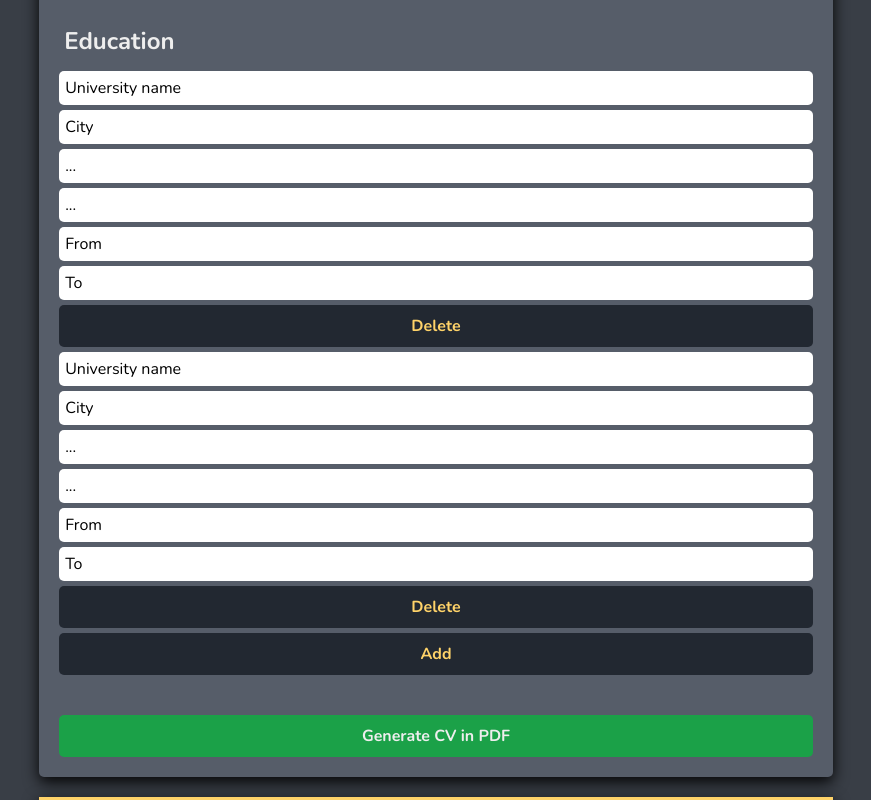
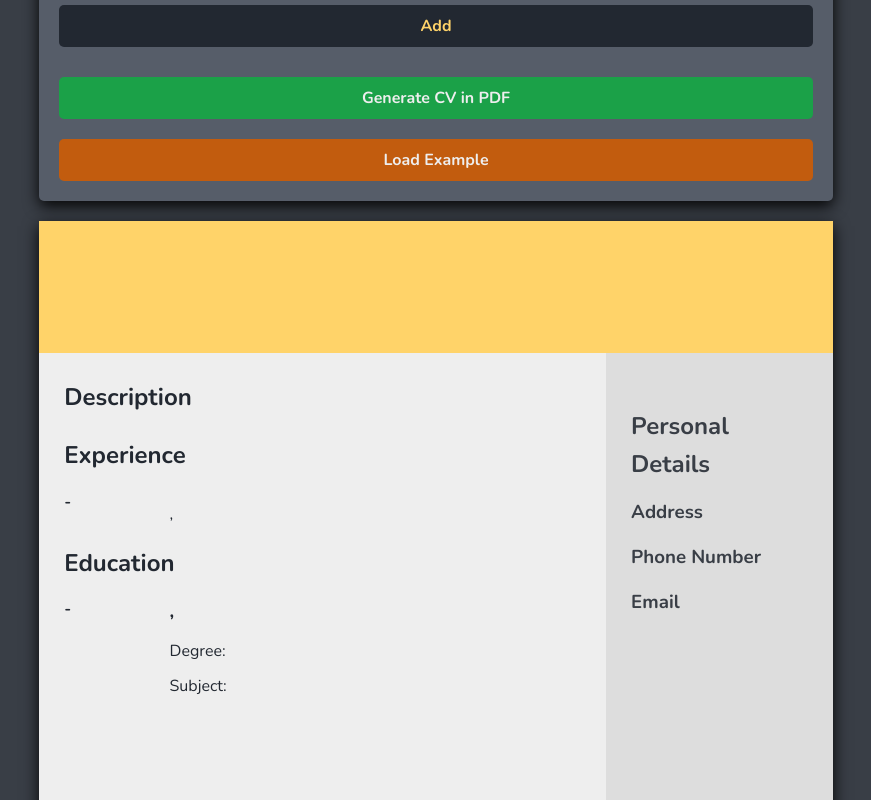
Before and after one commit to GBN6/CV-Application, a React (Create React App) app: page / in a window 1280 px wide. Shown: the part 1400-2200 px from the top of the page, without its empty margins (204-1075 px from the left). Built offline with nearby package versions, Linux system fonts and the light colour scheme.

Commit message:
Create load example button

```diff
--- a/src/components/CvForm/CvForm.js
+++ b/src/components/CvForm/CvForm.js
@@ -15,6 +15,7 @@ const CvForm = ({
   onAddEducation,
   onDeleteEducation,
   onPrint,
+  onLoadExample,
 }) => {
   return (
     <CvWrapper>
@@ -32,6 +33,7 @@ const CvForm = ({
         onDelete={onDeleteEducation}
       />
       <Button text='Generate CV in PDF' onClick={onPrint} primary></Button>
+      <Button text="Load Example" onClick={onLoadExample} secondary></Button>
     </CvWrapper>
   );
 };
@@ -42,7 +44,7 @@ const CvWrapper = styled.div`
   justify-content: center;
   border-radius: 5px;
   padding: 2rem;
-  gap: 3rem;
+  gap: 2rem;
   width: 210mm;
   box-shadow: rgba(0, 0, 0, 0.95) 0px 5px 15px;
   background-color: #565d69;
--- a/src/components/CvPreview/EducationItem.js
+++ b/src/components/CvPreview/EducationItem.js
@@ -8,12 +8,14 @@ const EducationItem = ({ educationItem }) => {
       <Period>
         {educationItem.from} - {educationItem.to}
       </Period>
+      <Info>
         <Subsection
           title={`${educationItem.universityName}, ${educationItem.city}`}
         >
           <p>Degree: {educationItem.degree}</p>
           <p>Subject: {educationItem.specialization}</p>
         </Subsection>
+      </Info>
     </EducationItemWrap>
   );
 };
@@ -27,4 +29,8 @@ const Period = styled.div`
   padding: 0.5rem;
 `;
 
+const Info = styled.div`
+  width: 75%;
+`;
+
 export default EducationItem;
--- a/src/components/CvPreview/ExperienceItem.js
+++ b/src/components/CvPreview/ExperienceItem.js
@@ -8,11 +8,13 @@ const ExperienceItem = ({ experienceItem }) => {
       <Period>
         {experienceItem.from} - {experienceItem.to}
       </Period>
-      <Subsection title={experienceItem.position}>
-        <p>
-          {experienceItem.company}, {experienceItem.city}
-        </p>
-      </Subsection>
+      <Info>
+        <Subsection title={experienceItem.position}>
+          <p>
+            {experienceItem.company}, {experienceItem.city}
+          </p>
+        </Subsection>
+      </Info>
     </ExperienceItemWrap>
   );
 };
@@ -27,4 +29,8 @@ const Period = styled.div`
   padding: 0.5rem;
 `;
 
+const Info = styled.div`
+width: 75%;
+`
+
 export default ExperienceItem;
--- a/src/components/Main.js
+++ b/src/components/Main.js
@@ -5,10 +5,10 @@ import styled from 'styled-components';
 import exampleCV from './Utility/exampleCv';
 import emptyCv from './Utility/emptyCv';
 import { v4 as uuidv4 } from 'uuid';
-import { useReactToPrint } from "react-to-print";
+import { useReactToPrint } from 'react-to-print';
 
 const Main = () => {
-  const [cv, setCv] = useState(exampleCV);
+  const [cv, setCv] = useState(emptyCv);
 
   const handleChangePersonal = (e) => {
     const { name, value, type } = e.target;
@@ -135,6 +135,10 @@ const Main = () => {
   //   })
   // }
 
+  const handleLoadExample = () => {
+    setCv(exampleCV);
+  };
+
   const componentRef = useRef();
   const handlePrint = useReactToPrint({ content: () => componentRef.current });
 
@@ -150,6 +154,7 @@ const Main = () => {
         onAddEducation={handleAddEducation}
         onDeleteEducation={handleDeleteEducation}
         onPrint={handlePrint}
+        onLoadExample={handleLoadExample}
       />
       <CvPreview cv={cv} ref={componentRef} />
     </MainWrapper>
--- a/src/components/Utility/Button.js
+++ b/src/components/Utility/Button.js
@@ -1,8 +1,8 @@
 import React from 'react';
 import styled, { css } from 'styled-components';
 
-const Button = ({ text, onClick, primary }) => {
-  return <ButtonWrap primary={primary} onClick={onClick}>{text}</ButtonWrap>;
+const Button = ({ text, onClick, primary, secondary }) => {
+  return <ButtonWrap primary={primary} secondary={secondary} onClick={onClick}>{text}</ButtonWrap>;
 };
 const ButtonWrap = styled.button`
   padding: 1rem;
@@ -26,6 +26,18 @@ const ButtonWrap = styled.button`
         background-color: #098026;
       }
     `}
+    ${(props) =>
+      props.secondary &&
+      css`
+        background-color: #c25c0e};
+        color: #EEEEEE;
+        &:hover {
+          background-color: #b14b0d;
+        }
+        &:active {
+          background-color: #a03a0c;
+        }
+      `}
 `;
 
 export default Button;
```
Lines whose indentation alone changed are shown as unchanged.
